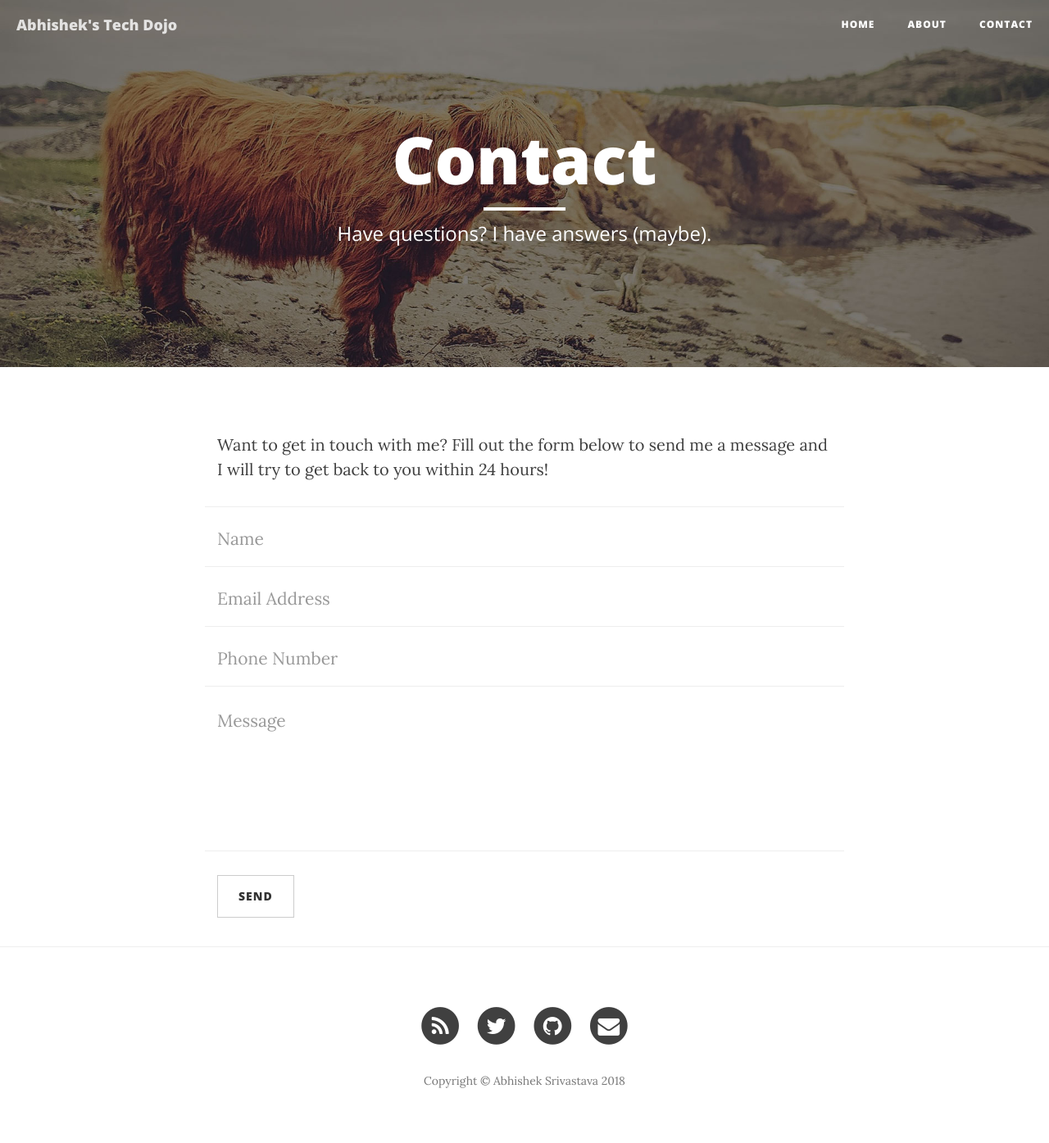
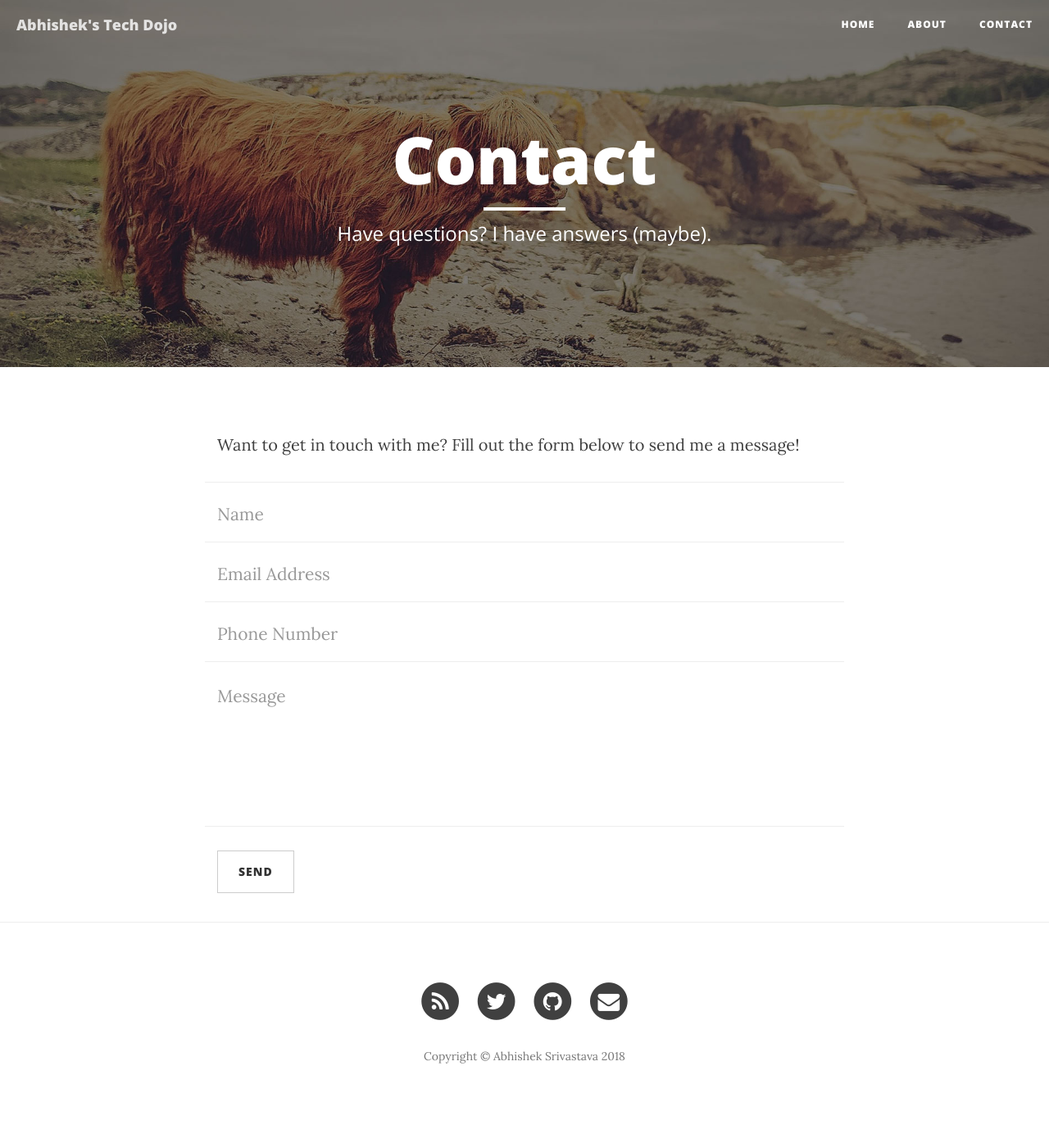
Before and after one commit to abhsrivastava/abhsrivastava.github.io, a Jekyll site: the page built from contact.html, in a window 1280 px wide. Shown: the whole page at 82% size. Built offline with Jekyll 4.4.1, drawn with Linux system fonts in a browser that asks for light colours; nearby versions of some CDN libraries; after the commit the page ends 1365 px from its top, so only the background shows below that.

Commit message:
remove SLA

```diff
--- a/contact.html
+++ b/contact.html
@@ -5,7 +5,7 @@ description: "Have questions? I have answers (maybe)."
 header-img: "img/contact-bg.jpg"
 ---
 
-<p>Want to get in touch with me? Fill out the form below to send me a message and I will try to get back to you within 24 hours!</p>
+<p>Want to get in touch with me? Fill out the form below to send me a message!</p>
 <!-- Contact Form - Enter your email address on line 19 of the mail/contact_me.php file to make this form work. -->
 <!-- WARNING: Some web hosts do not allow emails to be sent through forms to common mail hosts like Gmail or Yahoo. It's recommended that you use a private domain email address! -->
 <!-- NOTE: To use the contact form, your site must be on a live web host with PHP! The form will not work locally! -->
```
